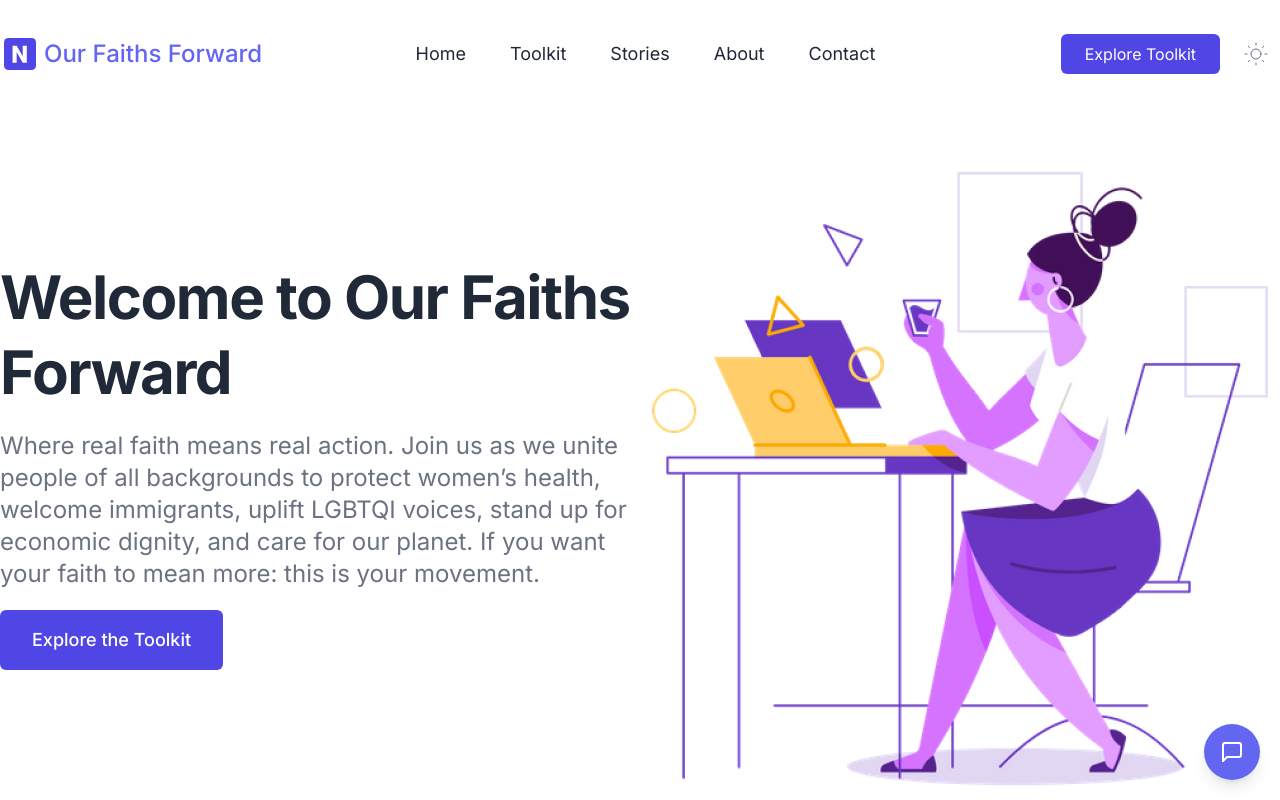
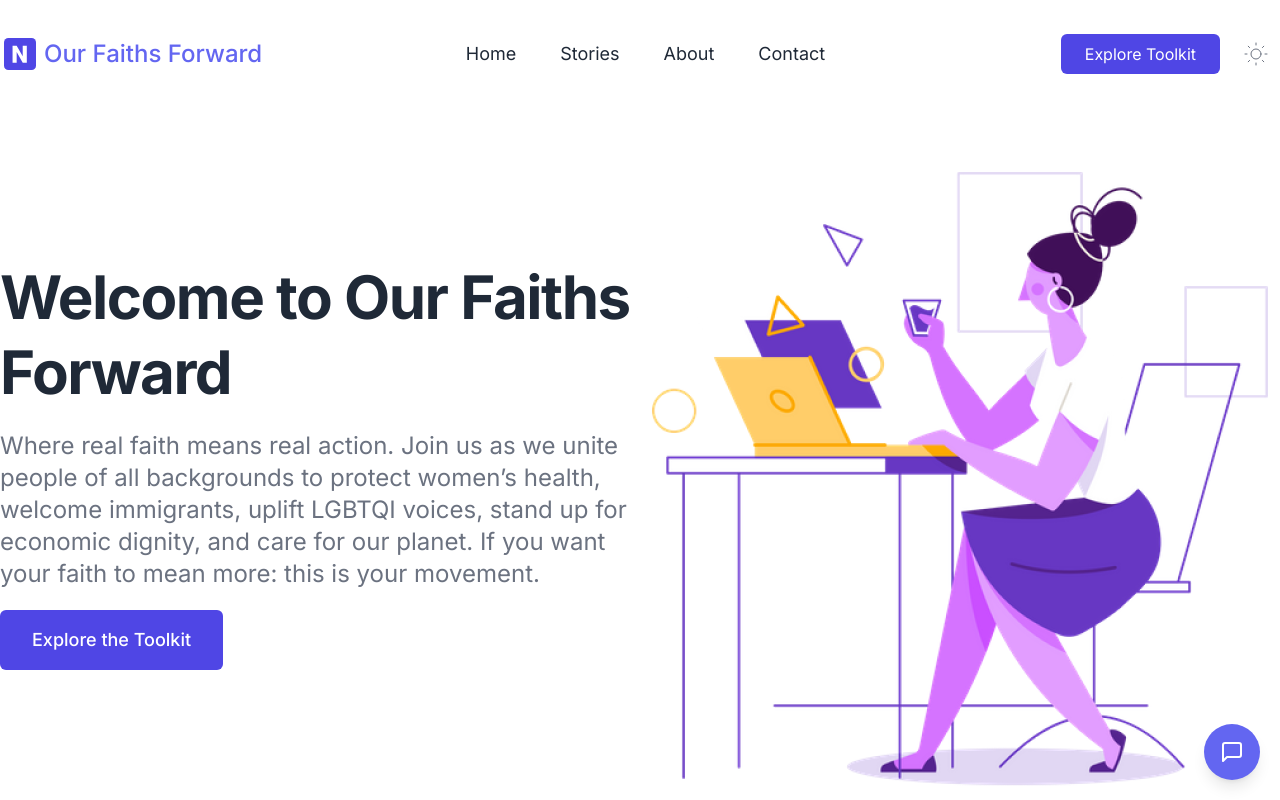
Before and after one commit to debdale1503/ourfaithsforward, a Next.js app: page / in a window 1280 px wide. Shown: the top 800 px of the page. Built offline with nearby package versions, Linux system fonts and the light colour scheme.

Commit message:
Update Navbar.tsx

```diff
--- a/src/components/Navbar.tsx
+++ b/src/components/Navbar.tsx
@@ -7,7 +7,6 @@ import { Disclosure } from "@headlessui/react";
 export const Navbar = () => {
   const navigation = [
     { name: "Home", href: "/" },
-    { name: "Toolkit", href: "https://toolkit.ourfaithsforward.org" },
     { name: "Stories", href: "https://stories.ourfaithsforward.org" }, // or your planned link
     { name: "About", href: "/about" },
     { name: "Contact", href: "/contact" },
@@ -32,7 +31,7 @@ export const Navbar = () => {
           </span>
         </Link>
 
-        {/* get started  */}
+        {/* get started / Toolkit button */}
         <div className="gap-3 nav__item mr-2 lg:flex ml-auto lg:ml-0 lg:order-2">
             <ThemeChanger />
             <div className="hidden mr-3 lg:flex nav__item">
```
